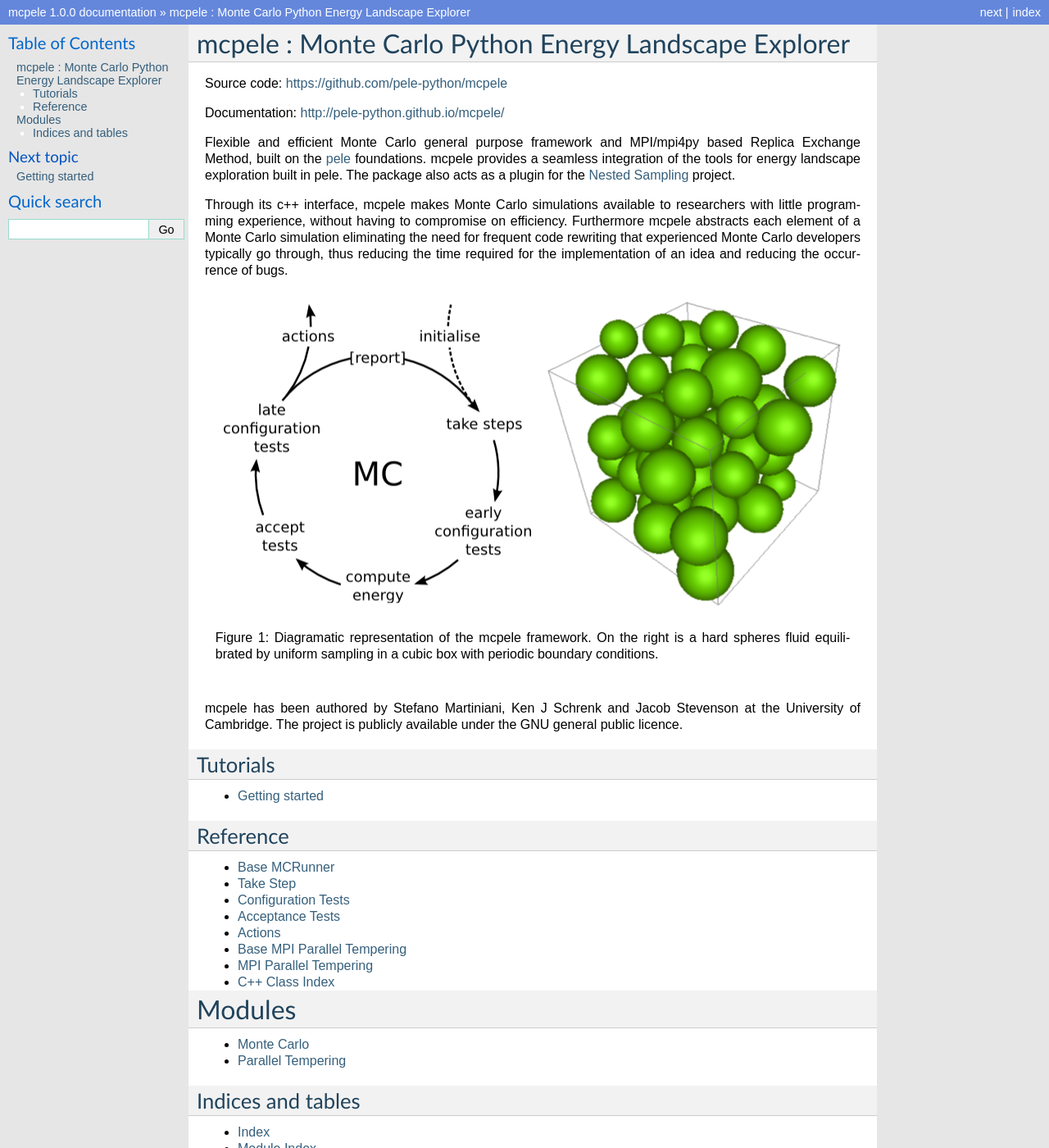
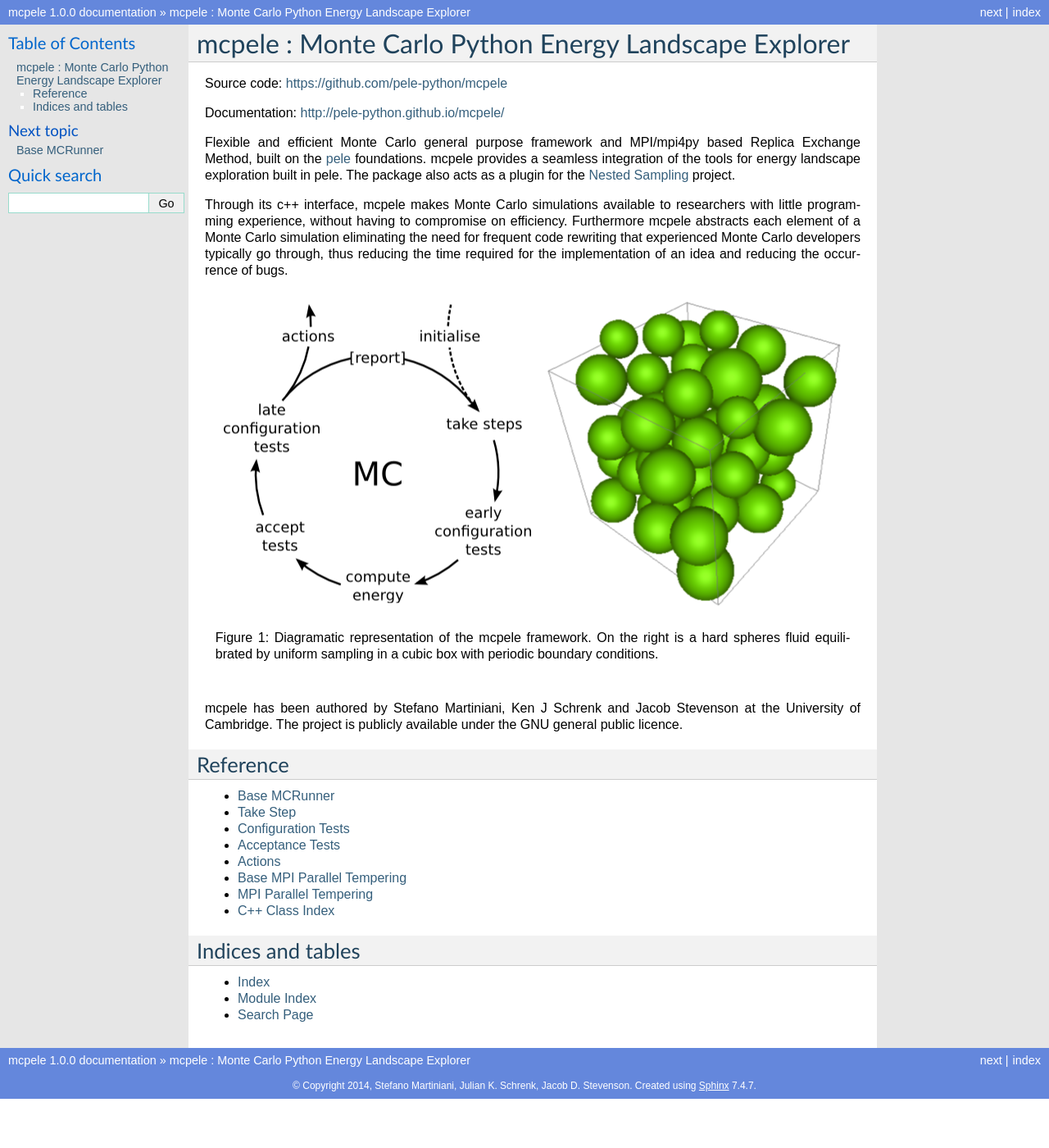
Before and after one commit to pele-python/mcpele, a Sphinx documentation site: the page built from doc/index.rst, in a window 1280 px wide and 1400 px high. Shown: the whole window at 82% size. Built offline with Sphinx 7.4.7, drawn with Linux system fonts in a browser that asks for light colours.

Commit message:
commented out incomplete documentation

```diff
--- a/doc/index.rst
+++ b/doc/index.rst
@@ -32,12 +32,12 @@ the implementation of an idea and reducing the occurrence of bugs.
 mcpele has been authored by Stefano Martiniani, Ken J Schrenk and Jacob Stevenson at the University of Cambridge.
 The project is publicly available under the GNU general public licence.
 
-Tutorials
------------
-.. toctree::
-   :maxdepth: 3
+..    Tutorials
+      -----------
+      .. toctree::
+         :maxdepth: 3
 
-   getting_started
+         getting_started
 
 Reference
 ---------
@@ -79,13 +79,13 @@ Reference
 
 * `C++ Class Index <./doxygen/namespacemcpele.html>`_
 
-Modules
-+++++++
-.. toctree::
-   :maxdepth: 1
+..    Modules
+    +++++++
+    .. toctree::
+       :maxdepth: 1
 
-   monte_carlo
-   parallel_tempering
+       monte_carlo
+       parallel_tempering
 
 Indices and tables
 ------------------
```
